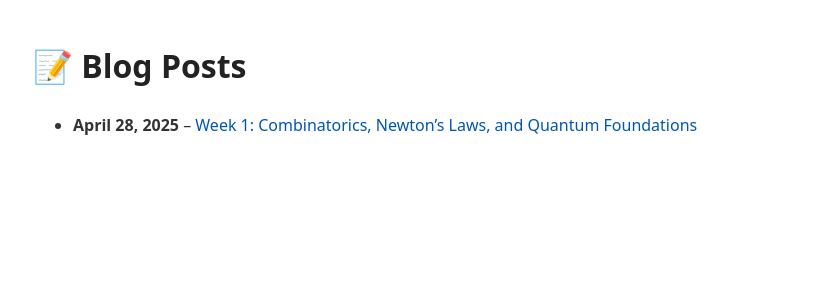
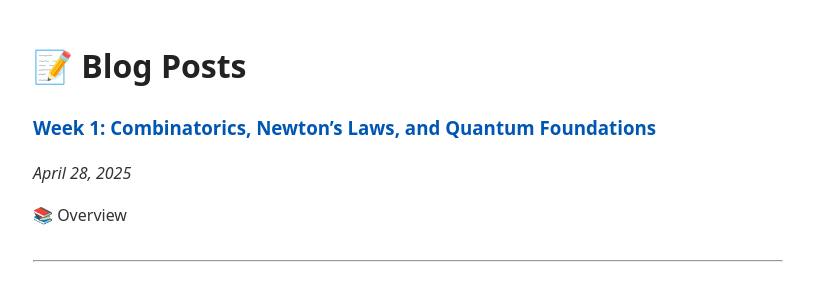
Before and after one commit to michaeltdeguzman/michaeltdeguzman, a Jekyll site: the page built from blog.md, in a window 1280 px wide. Shown: the top 301 px of the page, without its empty margins (232-1046 px from the left). Built offline with Jekyll 4.4.1, drawn with Linux system fonts in a browser that asks for light colours.

Commit message:
Update blog.md

```diff
--- a/blog.md
+++ b/blog.md
@@ -7,5 +7,11 @@ permalink: /blog/
 # 📝 Blog Posts
 
 {% for post in site.posts %}
-- **{{ post.date | date: "%B %d, %Y" }}** – [{{ post.title }}]({{ post.url }})
+### [{{ post.title }}]({{ post.url }})
+
+_{{ post.date | date: "%B %d, %Y" }}_
+
+{{ post.excerpt | strip_html | truncatewords: 30 }}
+
+---
 {% endfor %}
```
